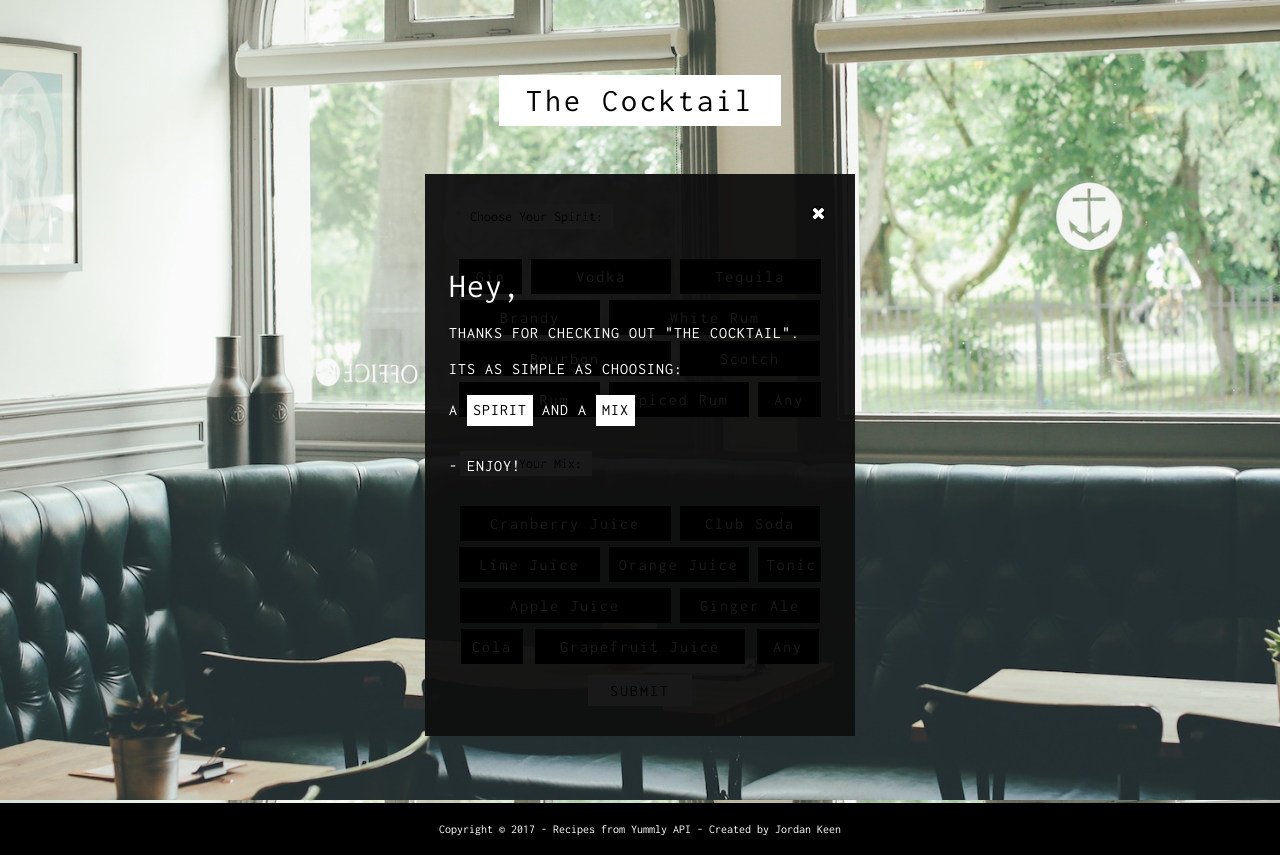
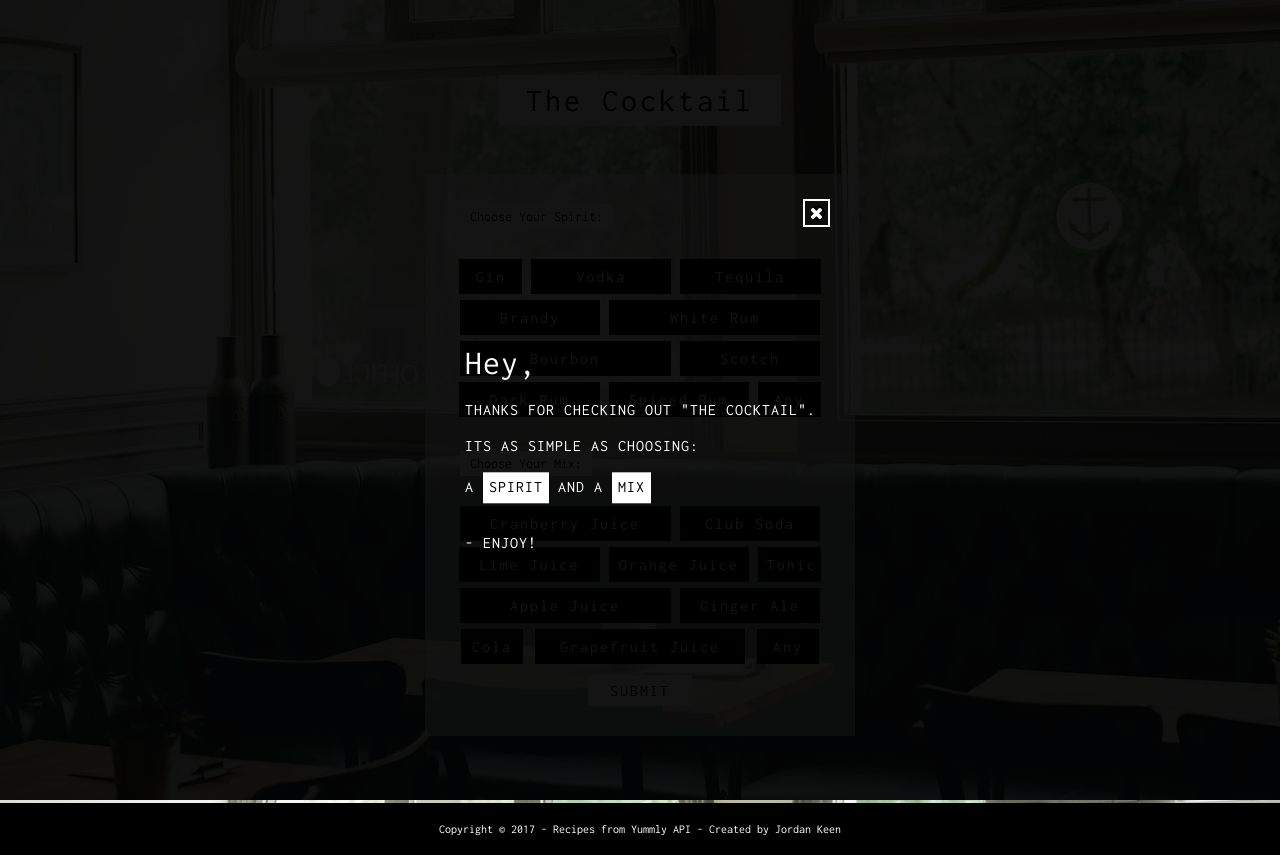
Before and after one commit to jordankeen/The-Cocktail, a plain HTML site: page index.html in a window 1280 px wide. Both pictures are taken after a click on the button 817 px from the left and 213 px from the top of the page. Drawn offline with nearby package versions, Linux system fonts and the light colour scheme; some packages are replaced by stand-ins of ours; a script that the page names is missing.

Commit message:
updates to message modal, updates to recipe styling, html clean up

```diff
--- a/index.html
+++ b/index.html
@@ -9,75 +9,52 @@
 	<link href='https://fonts.googleapis.com/css?family=Inconsolata:400,700' rel='stylesheet' type='text/css'>
 	<link href='https://fonts.googleapis.com/css?family=Pacifico' rel='stylesheet' type='text/css'>
 	<link rel="stylesheet" href="https://maxcdn.bootstrapcdn.com/font-awesome/4.6.2/css/font-awesome.min.css">
+	<link rel="stylesheet" href="https://maxcdn.bootstrapcdn.com/font-awesome/4.6.1/css/font-awesome.min.css">
 </head>
 
 <body>
-<!-- Header section -->
 	<header>
-
 		<h1>The Cocktail</h1>
-
+		<!-- Form -->
 		<form action="">
 
 			<h5>Choose Your Spirit:</h5>
 
 			<div class="spirit-choice">
-
 				<label for="Gin" class="spirit2 width-20">Gin<input value="Gin" type="radio" name="spirit" id="Gin"></label>
-
 				<label for="Vodka" class="spirit2 width-40">Vodka<input value="Vodka" type="radio" name="spirit" id="Vodka"></label>
-
 				<label for="Tequila" class="spirit2 width-40">Tequila<input value="Tequila" type="radio" name="spirit" id="Tequila"></label>
-
 				<label for="Brandy" class="spirit2 width-40">Brandy<input value="Brandy" type="radio" name="spirit" id="Brandy"></label>
-
 				<label for="White Rum" class="spirit2 width-60">White Rum<input value="" type="radio" name="spirit" id="White Rum"></label>
-
 				<label for="Bourbon" class="spirit2 width-60">Bourbon<input value="Bourbon" type="radio" name="spirit" id="Bourbon"></label>
-
 				<label for="Scotch" class="spirit2 width-40">Scotch<input value="Scotch" type="radio" name="spirit" id="Scotch"></label>
-
 				<label for="Dark Rum" class="spirit2 width-40">Dark Rum<input value="Dark Rum" type="radio" name="spirit" id="Dark Rum"></label>
-
 				<label for="Spiced Rum" class="spirit2 width-40">Spiced Rum<input value="Spiced Rum" type="radio" name="spirit" id="Spiced Rum"></label>
-
 				<label for="anySpirit" class="spirit2 width-20">Any<input value="" type="radio" name="spirit" id="anySpirit" checked="checked"></label>
-
 			</div>
 
 			<h5>Choose Your Mix:</h5>
 
 			<div class="mix-choice">
-
 				<label for="Cranberry Juice" class="mix2 width-60">Cranberry Juice<input value="Cranberry Juice" type="radio" name="mix" id="Cranberry Juice"></label>
-
 				<label for="Club Soda" class="mix2 width-40">Club Soda<input value="Club Soda" type="radio" name="mix" id="Club Soda"></label>
-
 				<label for="Lime Juice" class="mix2 width-40">Lime Juice<input value="Lime Juice" type="radio" name="mix" id="Lime Juice"></label>
-
 				<label for="Orange Juice" class="mix2 width-40">Orange Juice<input value="Orange Juice" type="radio" name="mix" id="Orange Juice"></label>
-
 				<label for="Tonic" class="mix2 width-20">Tonic<input value="Tonic" type="radio" name="mix" id="Tonic"></label>
-
 				<label for="Apple Juice" class="mix2 width-60">Apple Juice<input value="Apple Juice" type="radio" name="mix" id="Apple Juice"></label>
-
 				<label for="Ginger Ale" class="mix2 width-40">Ginger Ale<input value="Ginger Ale" type="radio" name="mix" id="Ginger Ale"></label>
-
 				<label for="Cola" class="mix2 width-20">Cola<input value="Cola" type="radio" name="mix" id="Cola"></label>
-
 				<label for="Grapefruit Juice" class="mix2 width-60">Grapefruit Juice<input value="Grapefruit Juice" type="radio" name="mix" id="Grapefruit Juice"></label>
-
 				<label for="Any" class="mix2 width-20">Any<input value="" type="radio" name="mix" id="Any" checked="checked"></label>
-
 			</div>
-
+			<!-- Submit / Reset Button Container -->
 			<div class="submit-container">
 				<input type="submit" value="submit" class="submit">
 				<input type="submit" value="reset" class="reset">
 			</div>
 
 			<button class="info-button"><i class="fa fa-info-circle" aria-hidden="true"></i></button>
-
+			<!-- Info Modal -->
 			<div class="info-modal">
 				<div class="info-message">
 					<p class="info-1">Hey,</p>
@@ -88,32 +65,34 @@
 				</div>
 				<button class="info-modal-close"><i class="fa fa-times" aria-hidden="true"></i></button>
 			</div>
-
 		</form>
-
 	</header>
 
-<!-- Main section, Recipe's get sent into container -->
+	<!-- Recipe output container -->
 	<main class="main">
 		<h2>Recipes:</h2>
 		<div class="recipe-container">
-
 		</div>
-<!-- Get more results button -->
 		<input type="submit" value="get more" class="get-more">
 	</main>
-<!-- Footer -->
+	<!-- Footer -->
 	<footer>
 		<p>Copyright &copy 2017 - Recipes from Yummly API - Created by Jordan Keen</p>
 	</footer>
+	<!-- Loading section -->
+	<div class="loading">
+		<img src="images/default.svg">
+	</div>
+	<div class="modal-background"></div>
 
+
+<!-- Scripts -->
 <script src="https://cdnjs.cloudflare.com/ajax/libs/jquery/3.0.0-beta1/jquery.js"></script>
 <script src="https://cdnjs.cloudflare.com/ajax/libs/jquery-smooth-scroll/1.7.2/jquery.smooth-scroll.min.js"></script>
 <script src="js/main.js"></script>
 
+<!-- Credits: -->
 <!-- Background Image Source: Unsplash.com -->
-<div class="loading">
-	<img src="images/default.svg">
-</div>
+<!-- Icons: http://www.flaticon.com/ -->
 </body>
 </html>
--- a/js/main.js
+++ b/js/main.js
@@ -41,11 +41,11 @@ cocktailApp.init = function () {
 		// Concatenate both choices into one variable
 		var userChoices = spiritChoice + " " + mixChoice;
 
-		// hide get more button when new choices are selected
-		// and show submit button
+		// On change of selected choices
 		$('input[type=radio]').on('change', function (){
 			$('.submit').show();
 			$('.get-more').hide();
+			$('.get-more').attr('value', 'Get More');
 		});
 
 		// Empty Result container on submit to clear for new results
@@ -67,7 +67,10 @@ cocktailApp.init = function () {
 			// Get more recipes
 			cocktailApp.displayRecipe(recipeArray);
 		} else {
-			$('.get-more').attr('value', 'Sorry you have been cut off.');
+			// Change get more button text
+			$('.get-more').attr('value', 'Sorry, you have been cut off.');
+			// Say hi to the creepy developer
+			console.log('Whatchu doing lookin at my log, your cut off!');
 		}
 
 	});
@@ -84,6 +87,7 @@ cocktailApp.init = function () {
 		$('input[name=mix]:checked').val('any');
 		$('.reset').hide();
 		$('.main').hide();
+		$('.get-more').attr('value', 'Get More');
 	});
 
 };
@@ -100,7 +104,7 @@ cocktailApp.getData = function (searchRecipe) {
 	 		_app_key: 'fa580e68dd3f8098e5dc06b8f736b1d5',
 	 		requirePictures: true,
 	 		allowedCourse: 'course^course-Cocktails',
-	 		maxResult: 36,
+	 		maxResult: 44,
 	 		q: searchRecipe + " cocktail"
 	 	}
 	 })
@@ -183,12 +187,14 @@ $(function() {
 	$('.info-button').on('click', function (event) {
 		event.preventDefault();
 		$('.info-modal').fadeIn();
+		$('.modal-background').fadeIn();
 	});
 
 	// Close info modal
 	$('.info-modal-close').on('click', function (event) {
 		event.preventDefault();
 		$('.info-modal').fadeOut();
+		$('.modal-background').fadeOut();
 	});
 
 });
--- a/styles/styles.scss
+++ b/styles/styles.scss
@@ -1,6 +1,5 @@
 
 @import 'setup';
-
 
 body {
 	background: url(../images/lightroom.jpeg);
@@ -25,6 +24,16 @@ body {
 		margin: 0 auto;
 		height: 50px;
 	}
+}
+.modal-background {
+	display: none;
+	position: fixed;
+    top: 0;
+    right: 0;
+    bottom: 0;
+    left: 0;
+    background: rgba(0, 0, 0, 0.92);
+    z-index: 4;
 }
 header {
 	text-align: center;
@@ -243,7 +252,8 @@ main {
 	a {
 		color: black;
 		background: white;
-		padding: 6px;
+		padding: 10px 12px;
+		letter-spacing: 1px;
 		text-decoration: none;
 		position: absolute;
 		bottom: 10px;
@@ -262,7 +272,7 @@ main {
 		background: black;
 		padding: 10px;
 		list-style-type: none;
-		margin-bottom: 23px;
+		margin-bottom: 43px;
 		li {
 			font-size: 14px;
 			margin: 2px 0;
@@ -282,14 +292,17 @@ footer {
 }
 .info-modal {
 	display: none;
+	z-index: 5;
 	position: absolute;
 	top: 0;
 	right: 0;
 	left: 0;
 	bottom: 0;
-	padding: 90px 24px 24px;
-	background-color: rgba(0,0,0,0.90);
+	padding: 0 40px;
 	.info-message {
+		position: absolute;
+    	top: 50%;
+	    transform: translateY(-50%);
 		p {
 			margin: 0 0 15px;
 			line-height: 1.3;
@@ -327,9 +340,9 @@ footer {
     top: 25px;
     font-size: 17px;
     background: transparent;
-    border: none;
+    border: 2px solid white;
     color: white;
-    padding: 5px;
+    padding: 3px 5px;
     outline: none;
 }
 
```
Also changed, not shown: styles/styles.css, 1 other file.
